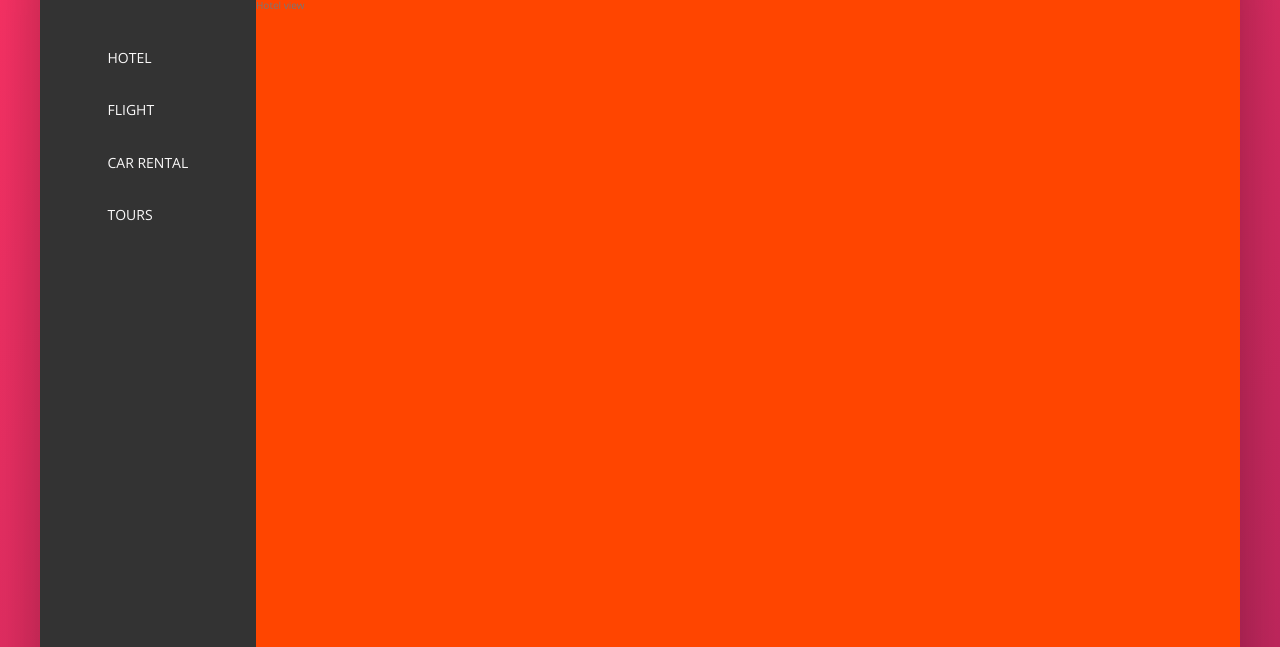
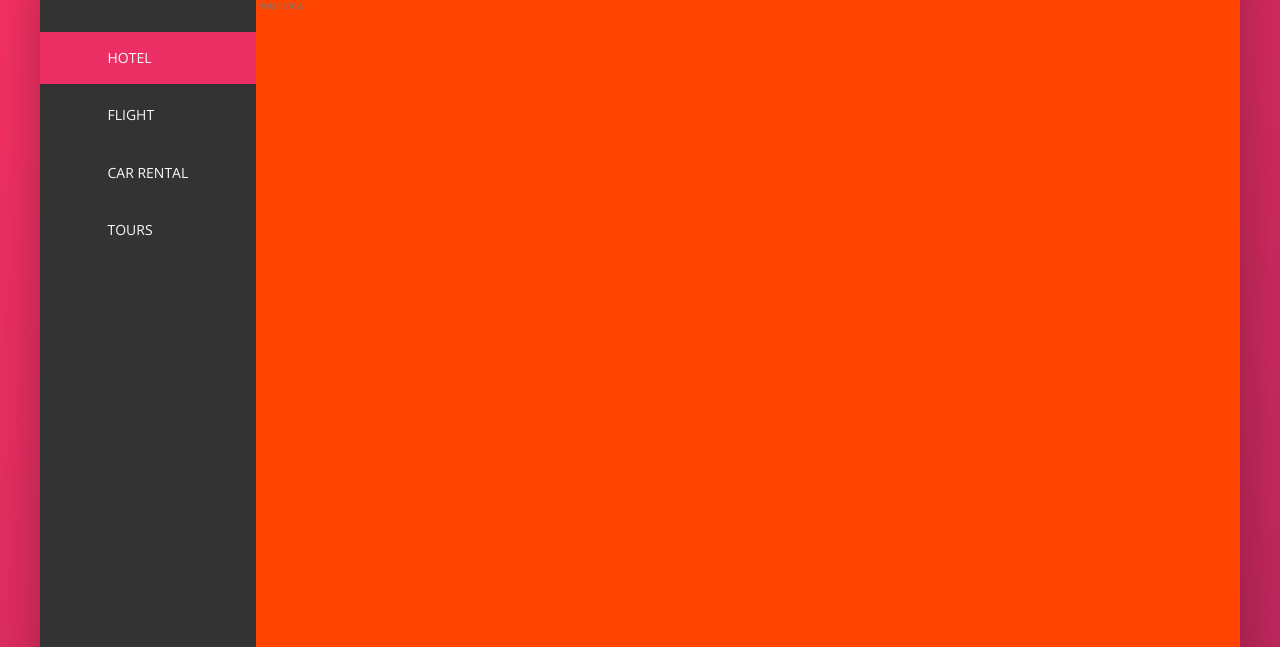
Before and after one commit to krystianwojda/Booking, a website: page index.html in a window 1280 px wide. Shown: the part 153-800 px from the top of the page. Drawn offline with nearby package versions, Linux system fonts and the light colour scheme.

Commit message:
Dodanie animacji na sekcji nav

```diff
--- a/index.html
+++ b/index.html
@@ -45,7 +45,7 @@
             <div class="content">
                 <nav class="sidebar">
                     <ul class="side_nav">
-                        <li class="side_nav__item">
+                        <li class="side_nav__item side_nav__item-active">
                             <a class="side_nav__link">
                                 <svg class="side_nav__icon">
                                     <use xlink:href="img/sprite.svg#icon-home"></use>
--- a/package.json
+++ b/package.json
@@ -4,7 +4,7 @@
   "description": "Landing page for Trillo",
   "main": "index.js",
   "scripts": {
-    "compile:sass": "node-sass sass/main.scss css/style.css -w"
+    "compile:sass": "node-sass sass/main.scss css/style.css"
   },
   "author": "Krystian Wojda",
   "license": "ISC",
--- a/sass/components.scss
+++ b/sass/components.scss
@@ -115,14 +115,47 @@
   list-style: none;
   margin-top: 3.5rem;
 
-  &__item {}
+  &__item {
+    position: relative;
+
+    &:not(:last-child) {
+      margin-bottom: .5rem;
+    }
+  }
+
+  &__item:before {
+    content: '';
+    position: absolute;
+    top: 0;
+    left: 0;
+    height: 100%;
+    width: 3px;
+    background-color: $color-primary;
+    transform: scaleY(0);
+    transition: transform .2s, width .4s cubic-bezier(1,0,0,1) .2s, background-color .1s;
+  }
+
+  &__item:hover::before,
+  &__item-active::before {
+    transform: scaleY(1);
+    width: 100%;
+  }
+
+  &__item:active::before {
+    background-color: $color-primary-light;
+  }
+
+  &__item:hover {
+    cursor: pointer;
+  }
 
   &__link {
     color: $color-grey-light-1;
     text-decoration: none;
     text-transform: uppercase;
-    display: block;
     padding: 1.5rem 3rem;
+    position: relative;
+    z-index: 10;
     display: flex;
     align-items: center;
   }
```
Also changed, not shown: css/style.css.
